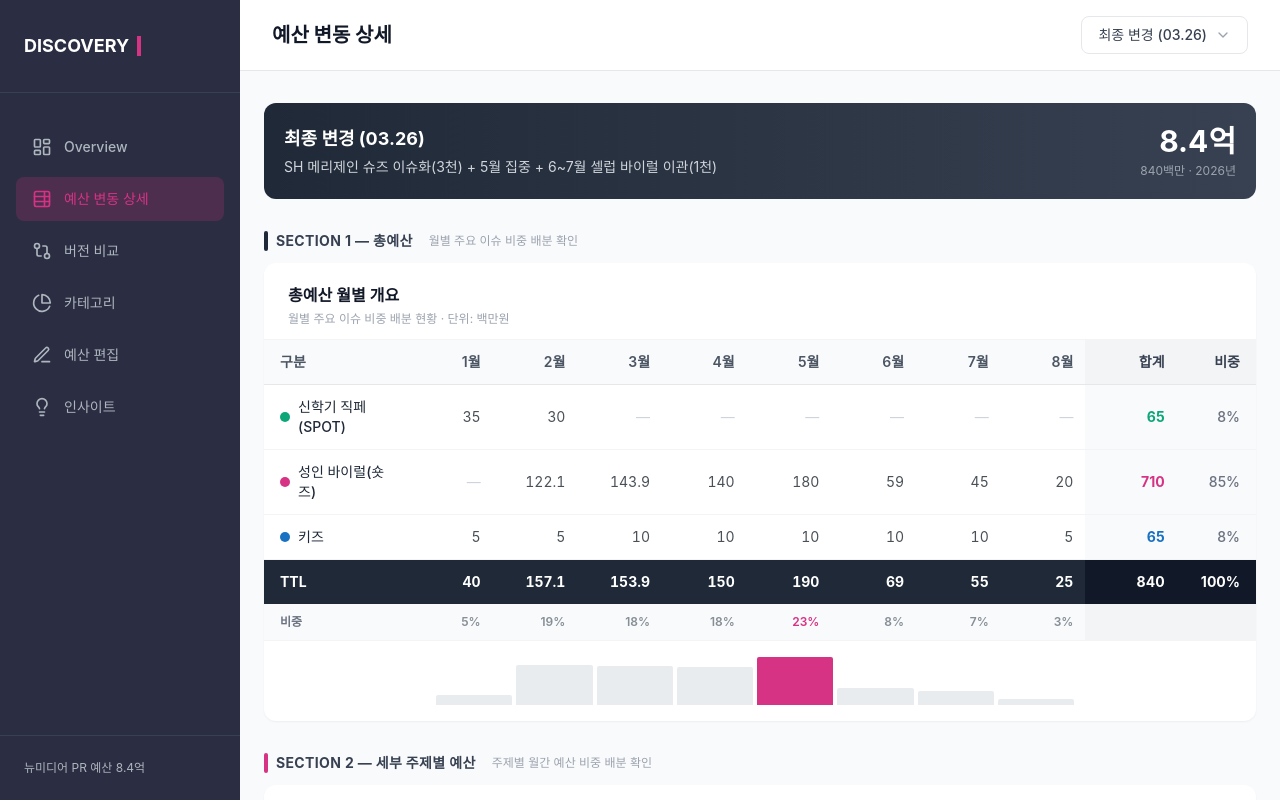
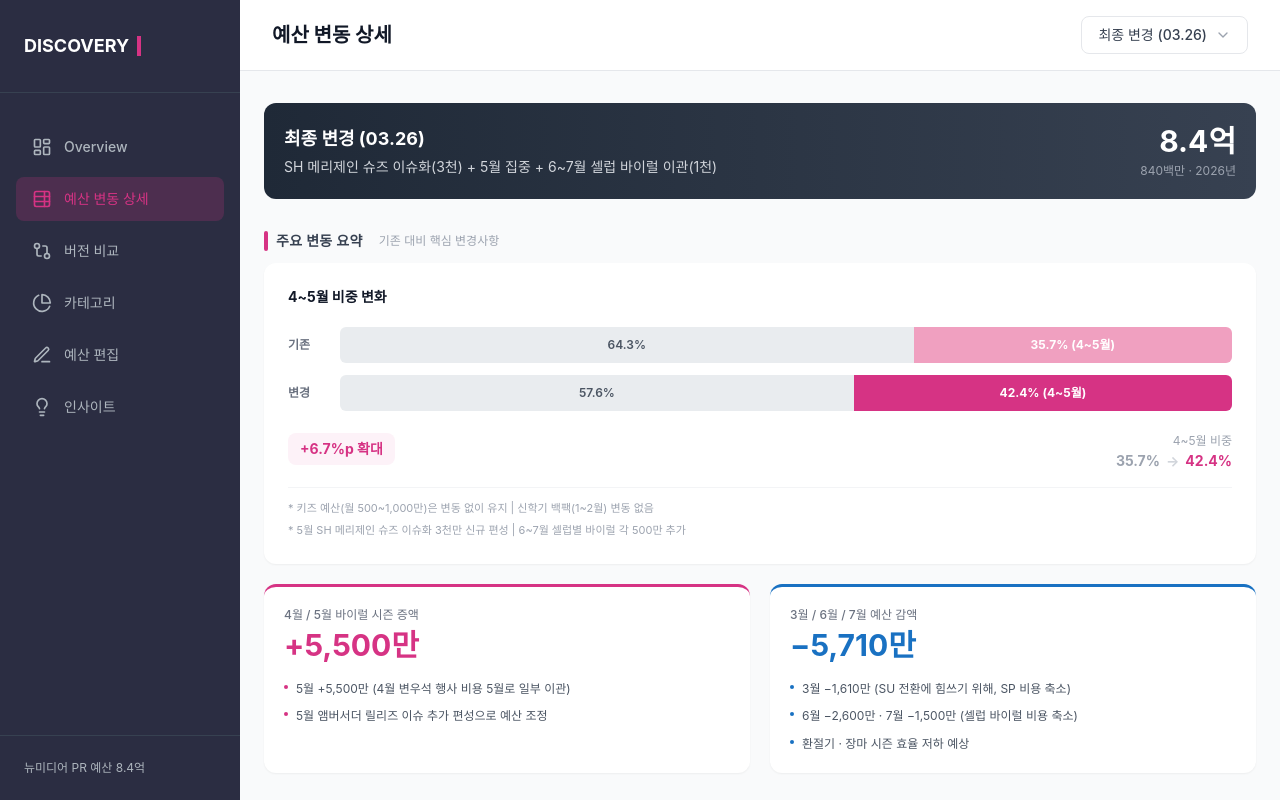
Before and after one commit to skswn2fnf/PR-Budget-Plan, a Next.js app: page /breakdown in a window 1280 px wide. Built offline with nearby package versions, Linux system fonts and the light colour scheme.

Commit message:
Add budget change summary cards + fix detailed table text overflow
Made-with: Cursor

```diff
--- a/app/breakdown/page.tsx
+++ b/app/breakdown/page.tsx
@@ -3,6 +3,7 @@
 import { useState } from 'react';
 import budgetData from '@/data/budget.json';
 import Header from '@/components/Header';
+import BudgetChangeCards from '@/components/BudgetChangeCards';
 import BudgetSummaryTable from '@/components/BudgetSummaryTable';
 import DetailedBudgetTable from '@/components/DetailedBudgetTable';
 import type { BudgetData } from '@/lib/types';
@@ -57,10 +58,22 @@ export default function Breakdown() {
             </div>
             <div className="text-right">
               <div className="text-3xl font-bold">{data.metadata.totalBudget / 100}억</div>
-              <div className="text-gray-400 text-xs mt-1">{data.metadata.totalBudget}백만 · {data.metadata.year}년</div>
+              <div className="text-gray-400 text-xs mt-1">
+                {data.metadata.totalBudget}백만 · {data.metadata.year}년
+              </div>
             </div>
           </div>
         </div>
+
+        {/* 주요 변동 요약 카드 */}
+        <section>
+          <div className="flex items-center gap-2 mb-3">
+            <div className="w-1 h-5 bg-[#D63384] rounded-full" />
+            <h2 className="text-sm font-bold text-gray-700 tracking-wide">주요 변동 요약</h2>
+            <span className="text-xs text-gray-400 ml-2">기존 대비 핵심 변경사항</span>
+          </div>
+          <BudgetChangeCards highlights={breakdown.changeHighlights} />
+        </section>
 
         {/* Section 1: 총예산 월별 개요 */}
         <section>
@@ -83,10 +96,7 @@ export default function Breakdown() {
             <h2 className="text-sm font-bold text-gray-700 tracking-wide">SECTION 2 — 세부 주제별 예산</h2>
             <span className="text-xs text-gray-400 ml-2">주제별 월간 예산 비중 배분 확인</span>
           </div>
-          <DetailedBudgetTable
-            groups={breakdown.detailed}
-            months={months}
-          />
+          <DetailedBudgetTable groups={breakdown.detailed} months={months} />
         </section>
       </div>
     </div>
--- /dev/null
+++ b/components/BudgetChangeCards.tsx
@@ -0,0 +1,126 @@
+'use client';
+
+import type { ChangeHighlights } from '@/lib/types';
+
+interface BudgetChangeCardsProps {
+  highlights: ChangeHighlights;
+}
+
+export default function BudgetChangeCards({ highlights }: BudgetChangeCardsProps) {
+  const { focusPeriod, increases, decreases, notes } = highlights;
+
+  const fmtWan = (v: number) => {
+    const abs = Math.abs(v);
+    return abs >= 10000
+      ? `${(abs / 10000).toFixed(1).replace(/\.0$/, '')}억`
+      : `${abs.toLocaleString()}만`;
+  };
+
+  return (
+    <div className="space-y-5">
+      {/* Focus Period Bar Comparison */}
+      <div className="bg-white rounded-xl shadow-sm p-6">
+        <h4 className="text-sm font-bold text-gray-900 mb-5">{focusPeriod.label}</h4>
+
+        <div className="space-y-3">
+          {/* 기존 bar */}
+          <div className="flex items-center gap-3">
+            <span className="w-10 text-xs font-semibold text-gray-500 flex-shrink-0">{focusPeriod.prevLabel}</span>
+            <div className="flex-1 flex h-9 rounded-md overflow-hidden">
+              <div
+                className="flex items-center justify-center text-xs font-semibold text-gray-600"
+                style={{ width: `${focusPeriod.prevOtherPct}%`, backgroundColor: '#E9ECEF' }}
+              >
+                {focusPeriod.prevOtherPct}%
+              </div>
+              <div
+                className="flex items-center justify-center text-xs font-bold text-white"
+                style={{ width: `${focusPeriod.prevFocusPct}%`, backgroundColor: '#F0A0C0' }}
+              >
+                {focusPeriod.prevFocusPct}% (4~5월)
+              </div>
+            </div>
+          </div>
+
+          {/* 변경 bar */}
+          <div className="flex items-center gap-3">
+            <span className="w-10 text-xs font-semibold text-gray-500 flex-shrink-0">{focusPeriod.currLabel}</span>
+            <div className="flex-1 flex h-9 rounded-md overflow-hidden">
+              <div
+                className="flex items-center justify-center text-xs font-semibold text-gray-600"
+                style={{ width: `${focusPeriod.currOtherPct}%`, backgroundColor: '#E9ECEF' }}
+              >
+                {focusPeriod.currOtherPct}%
+              </div>
+              <div
+                className="flex items-center justify-center text-xs font-bold text-white"
+                style={{ width: `${focusPeriod.currFocusPct}%`, backgroundColor: '#D63384' }}
+              >
+                {focusPeriod.currFocusPct}% (4~5월)
+              </div>
+            </div>
+          </div>
+        </div>
+
+        {/* Change indicator */}
+        <div className="mt-4 flex items-center justify-between">
+          <div className="flex items-center gap-2">
+            <span className="inline-flex items-center px-3 py-1.5 rounded-lg bg-pink-50 text-sm font-bold" style={{ color: '#D63384' }}>
+              +{focusPeriod.changePp}%p 확대
+            </span>
+          </div>
+          <div className="text-right">
+            <span className="text-xs text-gray-400">4~5월 비중</span>
+            <div className="text-sm font-bold text-gray-800">
+              <span className="text-gray-400">{focusPeriod.prevFocusPct}%</span>
+              <span className="mx-1.5 text-gray-300">→</span>
+              <span style={{ color: '#D63384' }}>{focusPeriod.currFocusPct}%</span>
+            </div>
+          </div>
+        </div>
+
+        {/* Notes */}
+        <div className="mt-4 pt-3 border-t border-gray-100 space-y-1">
+          {notes.map((note, i) => (
+            <p key={i} className="text-[11px] text-gray-400 leading-relaxed">* {note}</p>
+          ))}
+        </div>
+      </div>
+
+      {/* Increase / Decrease Cards */}
+      <div className="grid grid-cols-2 gap-5">
+        {/* Increase Card */}
+        <div className="bg-white rounded-xl shadow-sm p-5 border-t-[3px]" style={{ borderTopColor: increases.color }}>
+          <p className="text-xs text-gray-500 font-medium mb-1">{increases.label}</p>
+          <p className="text-3xl font-bold mb-4" style={{ color: increases.color }}>
+            +{fmtWan(increases.totalChange)}
+          </p>
+          <ul className="space-y-2">
+            {increases.details.map((d, i) => (
+              <li key={i} className="flex items-start gap-2 text-xs text-gray-600 leading-relaxed">
+                <span className="mt-1.5 w-1 h-1 rounded-full flex-shrink-0" style={{ backgroundColor: increases.color }} />
+                {d}
+              </li>
+            ))}
+          </ul>
+        </div>
+
+        {/* Decrease Card */}
+        <div className="bg-white rounded-xl shadow-sm p-5 border-t-[3px]" style={{ borderTopColor: decreases.color }}>
+          <p className="text-xs text-gray-500 font-medium mb-1">{decreases.label}</p>
+          <p className="text-3xl font-bold mb-4" style={{ color: decreases.color }}>
+            −{fmtWan(Math.abs(decreases.totalChange))}
+          </p>
+          <ul className="space-y-2">
+            {decreases.details.map((d, i) => (
+              <li key={i} className="flex items-start gap-2 text-xs text-gray-600 leading-relaxed">
+                <span className="mt-1.5 w-1 h-1 rounded-full flex-shrink-0" style={{ backgroundColor: decreases.color }} />
+                {d}
+              </li>
+            ))}
+          </ul>
+        </div>
+      </div>
+    </div>
+  );
+}
--- a/data/budget.json
+++ b/data/budget.json
@@ -116,6 +116,41 @@
   ],
   "breakdowns": {
     "v3": {
+      "changeHighlights": {
+        "focusPeriod": {
+          "label": "4~5월 비중 변화",
+          "prevLabel": "기존",
+          "currLabel": "변경",
+          "prevOtherPct": 64.3,
+          "prevFocusPct": 35.7,
+          "currOtherPct": 57.6,
+          "currFocusPct": 42.4,
+          "changePp": 6.7
+        },
+        "increases": {
+          "label": "4월 / 5월 바이럴 시즌 증액",
+          "totalChange": 5500,
+          "color": "#D63384",
+          "details": [
+            "5월 +5,500만 (4월 변우석 행사 비용 5월로 일부 이관)",
+            "5월 앰버서더 릴리즈 이슈 추가 편성으로 예산 조정"
+          ]
+        },
+        "decreases": {
+          "label": "3월 / 6월 / 7월 예산 감액",
+          "totalChange": -5710,
+          "color": "#1971C2",
+          "details": [
+            "3월 −1,610만 (SU 전환에 힘쓰기 위해, SP 비용 축소)",
+            "6월 −2,600만 · 7월 −1,500만 (셀럽 바이럴 비용 축소)",
+            "환절기 · 장마 시즌 효율 저하 예상"
+          ]
+        },
+        "notes": [
+          "키즈 예산(월 500~1,000만)은 변동 없이 유지 | 신학기 백팩(1~2월) 변동 없음",
+          "5월 SH 메리제인 슈즈 이슈화 3천만 신규 편성 | 6~7월 셀럽별 바이럴 각 500만 추가"
+        ]
+      },
       "summary": [
         { "id": "spot", "name": "신학기 직페(SPOT)", "monthly": [35, 30, 0, 0, 0, 0, 0, 0], "total": 65, "color": "#0CA678" },
         { "id": "adult_viral", "name": "성인 바이럴(숏즈)", "monthly": [0, 122.1, 143.9, 140, 180, 59, 45, 20], "total": 710, "color": "#D63384" },
```
Also changed, not shown: components/DetailedBudgetTable.tsx (+92 -34 lines), lib/types.ts (+26 -0 lines).
